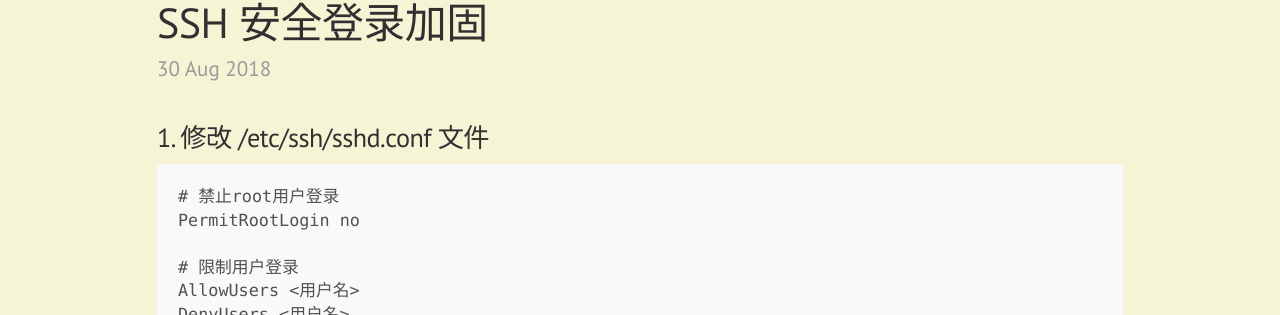
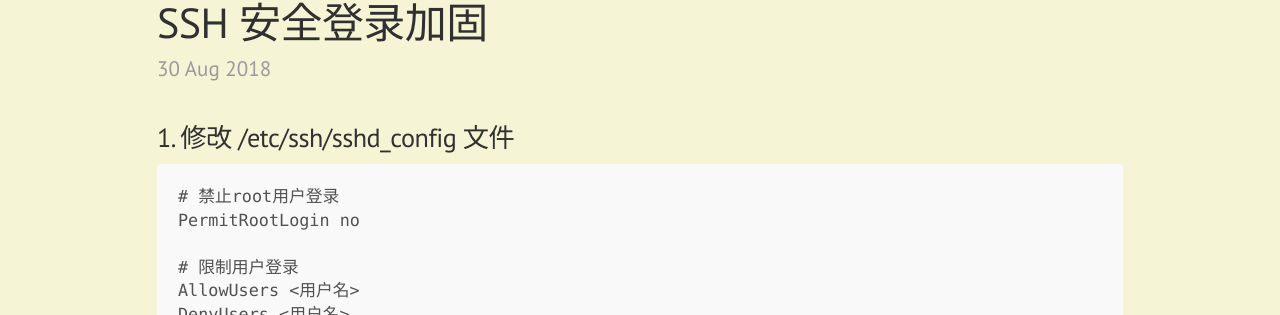
Before and after one commit to frank-cq/frank-cq.github.io, a Jekyll site: the page built from _posts/2018-08-30-SSH安全登录加固.md, in a window 1280 px wide and 900 px high. Shown: the part 142-457 px from the top of the window. Built offline with Jekyll 4.4.1, drawn with Linux system fonts in a browser that asks for light colours; comment, search, counter and statistics services are not loaded.

Commit message:
修正ssh配置文件名

````diff
--- a/_posts/2018-08-30-SSH安全登录加固.md
+++ b/_posts/2018-08-30-SSH安全登录加固.md
@@ -9,7 +9,7 @@ comments: true
 
 
 
-### 1. 修改 /etc/ssh/sshd.conf 文件
+### 1. 修改 /etc/ssh/sshd_config 文件
 ```
 # 禁止root用户登录
 PermitRootLogin no
````
